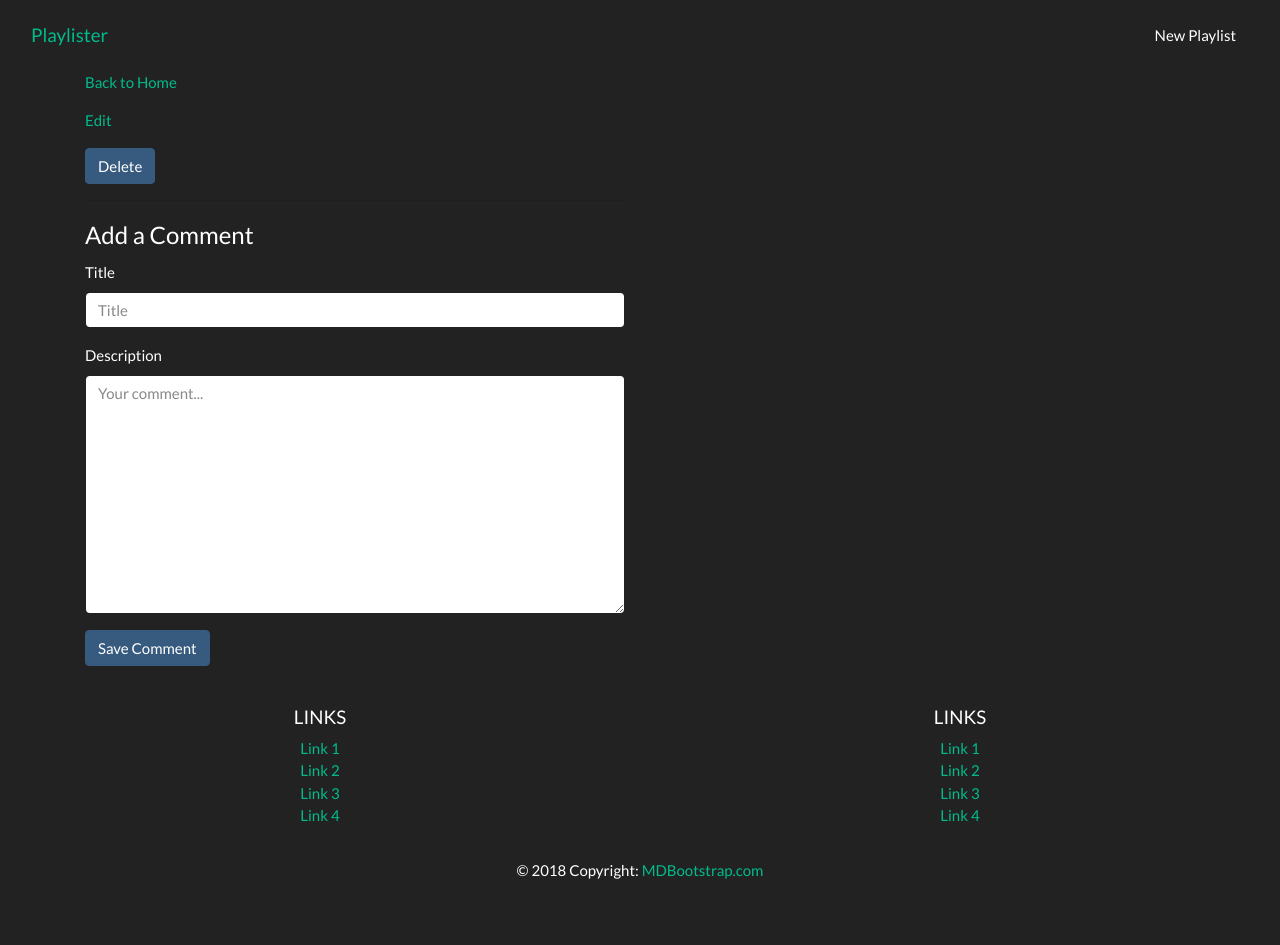
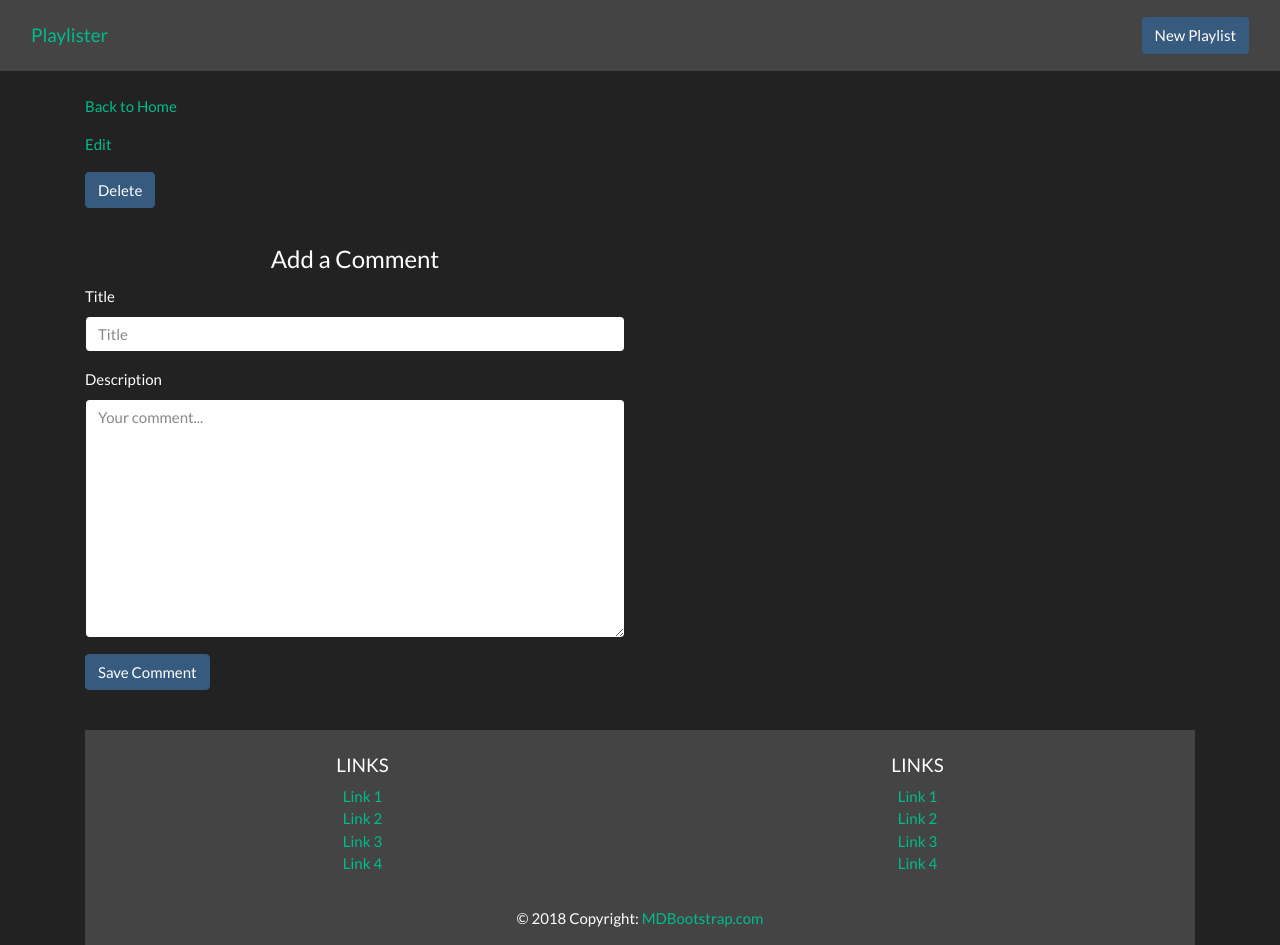
Before and after one commit to lissalad/Playlister, a Flask app: template templates/playlists_show.html in a window 1280 px wide. Before the commit the page ends 879 px from the top, so only its background shows below. Run offline with Flask 2, Linux system fonts and the light colour scheme; the template is opened without the code that fills it, so the values that code supplies are empty; some libraries are stand-ins or nearby versions.

Commit message:
better css

```diff
--- a/templates/base.html
+++ b/templates/base.html
@@ -15,11 +15,12 @@
   </head>
   <body>
     {% include 'partials/navbar.html' %}
-    <body>
-      <!-- Add the container class below  -->
     <div class="container">{% block content %}{% endblock %}</div>
+
     <!-- Footer -->
-      <footer class="page-footer font-small blue pt-4">
+    <footer
+      class="page-footer font-small blue pt-4 mt-4 bg-secondary fixed-bottom position-relative"
+    >
       <div class="container-fluid text-center">
         <div class="row">
           <hr class="clearfix w-100 d-md-none pb-3" />
@@ -49,6 +50,7 @@
       </div>
     </footer>
   </body>
+
   <script
     src="https://code.jquery.com/jquery-3.3.1.slim.min.js"
     integrity="sha384-q8i/X+965DzO0rT7abK41JStQIAqVgRVzpbzo5smXKp4YfRvH+8abtTE1Pi6jizo"
@@ -64,5 +66,4 @@
     integrity="sha384-JjSmVgyd0p3pXB1rRibZUAYoIIy6OrQ6VrjIEaFf/nJGzIxFDsf4x0xIM+B07jRM"
     crossorigin="anonymous"
   ></script>
-  </body>
 </html>
--- a/templates/partials/comment.html
+++ b/templates/partials/comment.html
@@ -1,9 +1,9 @@
-<div class="card w-100">
-  <div class="card-block">
+<div class="card w-100 m-2">
+  <div class="card-block m-3">
     <h4 class="card-title">{{ comment.title }}</h4>
     <p class="card-text">{{ comment.description }}</p>
   </div>
   <form method="POST" action="/playlists/comments/{{ comment._id }}/delete">
-    <button class="btn btn-primary" type="submit">Delete</button>
+    <button class="btn btn-primary m-3" type="submit">Delete</button>
   </form>
 </div>
--- a/templates/partials/comment_form.html
+++ b/templates/partials/comment_form.html
@@ -3,7 +3,7 @@
 <form action="/playlists/comments" method="POST">
   <input type="hidden" value="{{ playlist._id }}" name="playlist_id" />
   <fieldset>
-    <legend>Add a Comment</legend>
+    <legend class="text-center">Add a Comment</legend>
     <!-- TITLE -->
     <div class="form-group">
       <label for="comment-title">Title</label><br />
--- a/templates/partials/navbar.html
+++ b/templates/partials/navbar.html
@@ -1,10 +1,10 @@
-<nav class="navbar navbar-default">
+<nav class="navbar navbar-default bg-secondary mb-4">
   <div class="container-fluid">
     <div class="navbar-header">
       <a class="navbar-brand" href="/"> Playlister </a>
     </div>
     <div class="pull-right">
-      <a href="/playlists/new" class="btn btn-default navbar-btn">New Playlist</a>
+      <a href="/playlists/new" class="btn btn-default navbar-btn bg-primary">New Playlist</a>
     </div>
   </div>
 </nav>
--- a/templates/playlists_index.html
+++ b/templates/playlists_index.html
@@ -2,8 +2,8 @@
 {% extends 'base.html' %} {% block content %}
 <h1>Playlists</h1>
 
-<a href="/playlists/new">New Playlist</a>
-<div class="row">
+<a href="/playlists/new" class="text-light">New Playlist</a>
+<div class="row mt-5">
   {% for playlist in playlists %}
   <div class="col-md-3">
     <h2><a href="/playlists/{{ playlist._id }}">{{ playlist.title }}</a></h2>
--- a/templates/playlists_show.html
+++ b/templates/playlists_show.html
@@ -2,11 +2,11 @@
 <a href="/">Back to Home</a>
 <div class="row">
   <div class="col-sm-6 col-sm-offset-3">
-    <h1>{{ playlist.title }}</h1>
-    <p class="text-muted">{{ playlist.created_at.strftime("%m/%d/%Y") }}</p>
-    <h2>{{ playlist.description }}</h2>
+    <h1 class="mt-3">{{ playlist.title }}</h1>
+    <p class="text-muted">{{ playlist.created_at.strftime("%m/%d/%Y") if playlist.created_at}}</p>
+    <h4 class="text-light">{{ playlist.description }}</h4>
     {% for video in playlist.videos %}
-    <div class="card">
+    <div class="card my-4">
       <div class="card-body">
         <iframe width="420" height="315" src="{{ video }}"></iframe>
       </div>
@@ -22,9 +22,8 @@
     <!-- </p> -->
 
     <hr />
-
-    {% include 'partials/comment_form.html' %}
+    <div>{% include 'partials/comment_form.html' %}</div>
+    {% for comment in comments %} {% include 'partials/comment.html' %} {% endfor %}
   </div>
-  {% for comment in comments %} {% include 'partials/comment.html' %} {% endfor %}
+  {% endblock %}
 </div>
-{% endblock %}
```
Lines whose indentation alone changed are shown as unchanged.
